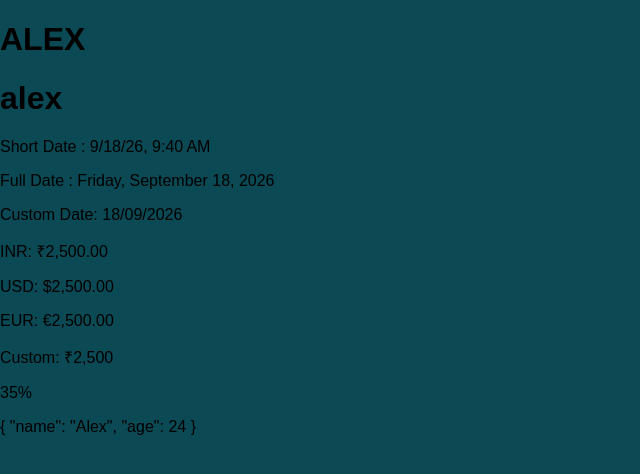
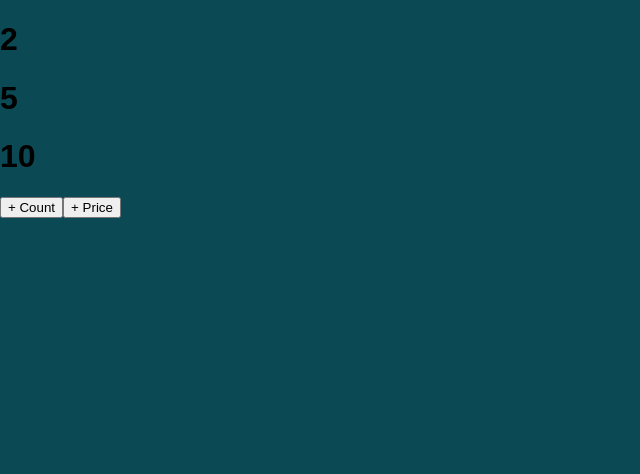
Before and after one commit to Rishab-RajHR/Angular-App, an Angular app: page / in a window 1280 px wide. Shown: the top 474 px of the page, without its empty margins (0-640 px from the left). Built offline with nearby package versions, Linux system fonts and the light colour scheme.

Commit message:
Signals Deep Dive

```diff
--- a/src/app/app.html
+++ b/src/app/app.html
@@ -1,17 +1,15 @@
-<h1>{{lName |uppercase }}</h1>
-<h1>{{uName |lowercase }}</h1>
+<!-- <h1>{{count()}}</h1>
+<h1>{{doubleCount()}}</h1>
 
-<p>Short Date : {{ today | date:'short'}}</p>
-<p>Full Date : {{ today | date:'fullDate'}}</p>
-<p>Custom Date: {{today | date:'dd/MM/yyyy'}}</p>
+<button (click)="increment()">Increment</button> -->
+<!-- <h1>{{name()}}</h1> -->
+
+<!-- <button (click)="setCount()">Set</button> -->
 
 
-<p>INR: {{amount | currency: 'INR'}}</p>
-<p>USD: {{amount | currency: 'USD'}}</p>
-<p>EUR: {{amount | currency: 'EUR'}}</p>
-<p>Custom: {{amount | currency: 'INR': 'symbol':'1.0-0'}}</p>
+<h1>{{count()}}</h1>
+<h1>{{price()}}</h1>
+<h1>{{total()}}</h1>
 
-<p>{{per | percent}}</p>
-
-
-<p>{{user | json}}</p>
+<button (click)="updateCount()">+ Count</button>
+<button (click)="updatePrice()">+ Price</button>
--- a/src/app/app.ts
+++ b/src/app/app.ts
@@ -1,5 +1,5 @@
 import { CommonModule } from '@angular/common';
-import { Component } from '@angular/core';
+import { Component, computed, effect, signal } from '@angular/core';
 
 
 @Component({
@@ -9,17 +9,30 @@ import { Component } from '@angular/core';
   styleUrls: ['./app.css']
 })
 export class App {
-   lName = "alex"
-   uName = "ALEX"
+    // count  = signal(0);
+    // name = signal('Angular');
 
-   today = new Date();
+    // setCount(){
+    //    this.count.set(2);
+    // }
 
-   amount = 2500;
+    count = signal(2);
+    price = signal(5);
 
-   per = 0.35;
+    // doubleCount = computed(() => this.count() * 2);
 
-   user = {
-      name: 'Alex',
-      age: 24
-   }
+    total = computed(() => this.count() * this.price());
+    constructor(){
+      effect(() => {
+         console.log("Double Count:", this.total());
+      })
+    }
+
+    updateCount(){
+       this.count.update(c => c + 1);
+    }
+
+    updatePrice(){
+       this.count.update(p => p + 1);
+    }
 }
```
